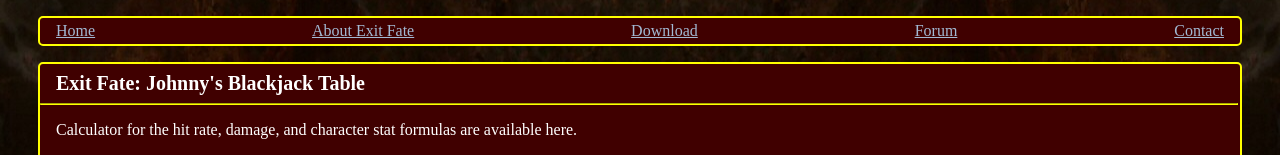
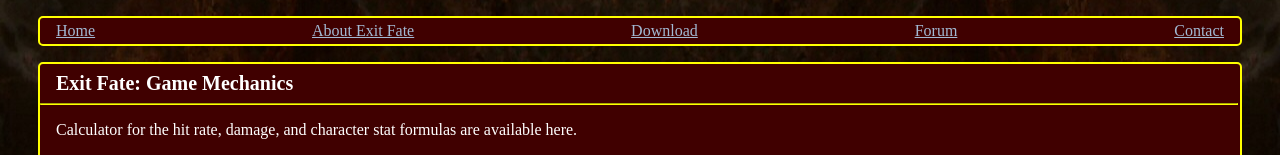
Before and after one commit to ak505188/The-Hand-of-Fate-Remake, a SvelteKit app: page /guides/game_mechanics in a window 1280 px wide. Shown: the top 155 px of the page. Built offline with nearby package versions, Linux system fonts and the light colour scheme.

Commit message:
Fix title

```diff
--- a/src/routes/guides/game_mechanics/+page.svelte
+++ b/src/routes/guides/game_mechanics/+page.svelte
@@ -4,7 +4,7 @@
 </script>
 
 <Container>
-  <h2>Exit Fate: Johnny's Blackjack Table</h2>
+  <h2>Exit Fate: Game Mechanics</h2>
   <hr class="border">
   <p>
     Calculator for the hit rate, damage, and character stat formulas are available here.
```
